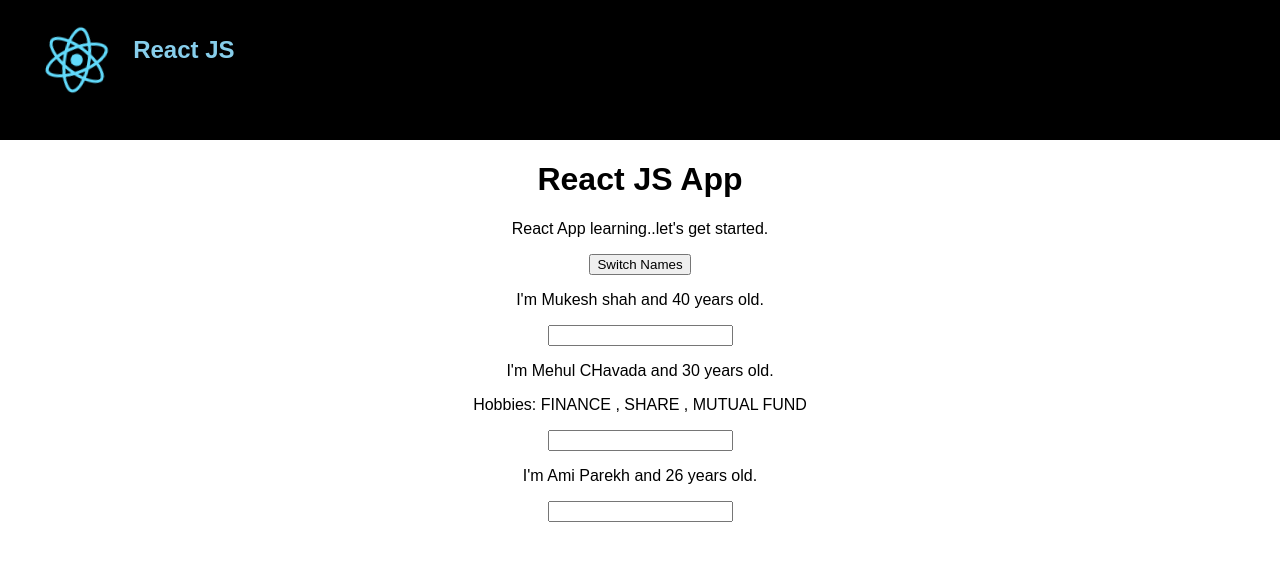
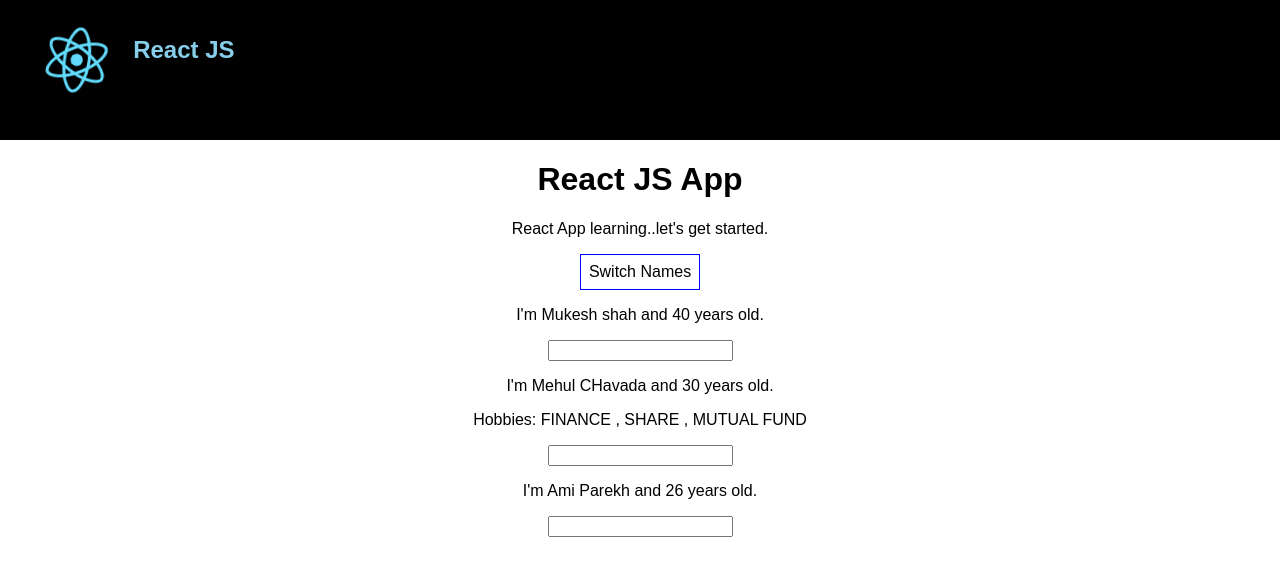
Before and after one commit to ParekhAmi/React-JS, a React (Create React App) app in the folder my-first-app/: page / in a window 1280 px wide. Shown: the top 576 px of the page. Built offline with nearby package versions, Linux system fonts and the light colour scheme.

Commit message:
Inline style passed as an object

```diff
--- a/my-first-app/src/App.js
+++ b/my-first-app/src/App.js
@@ -4,6 +4,15 @@ import './App.css';
 import Person from './Person/Person.js';
 
 const app = props => {
+
+  const style = {
+    backgroundColor: 'White',
+    border: '1px solid blue',
+    font: 'inherit',
+    padding: '8px',
+    cursor: 'pointer'
+
+  };
 
   const [personsState , setPersonsState] = useState({
     persons:[
@@ -60,7 +69,9 @@ console.log(personsState,otherState);
 
          <h1 className="App-intro"> React JS App </h1>
          <p>React App learning..let's get started. </p>
-         <button onClick={switchNameHandler.bind(this,'Ankit Thakor')}>Switch Names</button>
+         <button
+              style={style}
+              onClick={switchNameHandler.bind(this,'Ankit Thakor')}>Switch Names</button>
          <Person
               name={personsState.persons[0].name}
               age={personsState.persons[0].age}/>
```
